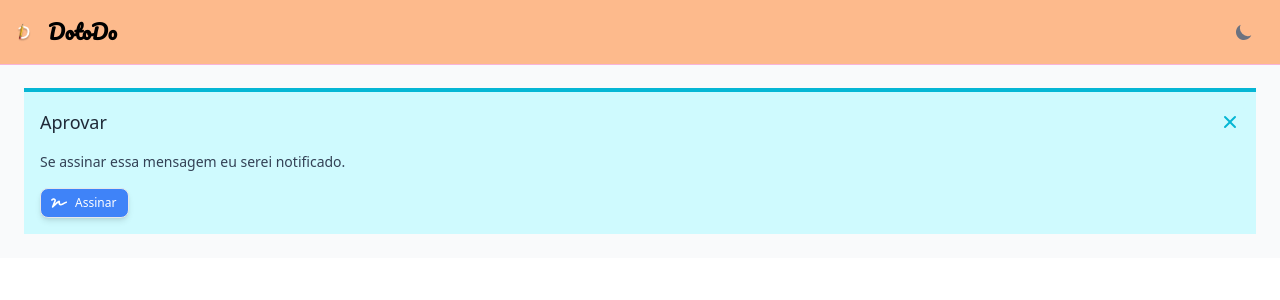
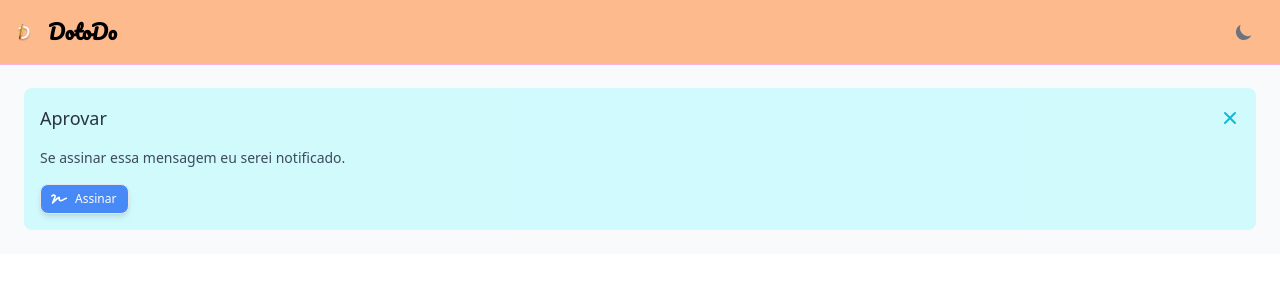
Before and after one commit to nicolasQuack/dotodo-app-desktop, a Next.js app: page / in a window 1280 px wide. Shown: the top 300 px of the page. Built offline with nearby package versions, Linux system fonts and the light colour scheme.

Commit message:
style(/ui): changing opacity and toggle rounded to true;

```diff
--- a/src/app/(dashboard)/ui/Alert.tsx
+++ b/src/app/(dashboard)/ui/Alert.tsx
@@ -5,9 +5,9 @@ import { FaSignature } from "react-icons/fa";
 export const AlertExample: FC = function () {
     return (
         <Alert
+      className="opacity-95"
       color="info"
-      rounded={false}
-      withBorderAccent
+      rounded={true}
       onDismiss={console.log}
       additionalContent={
         <React.Fragment>
```
